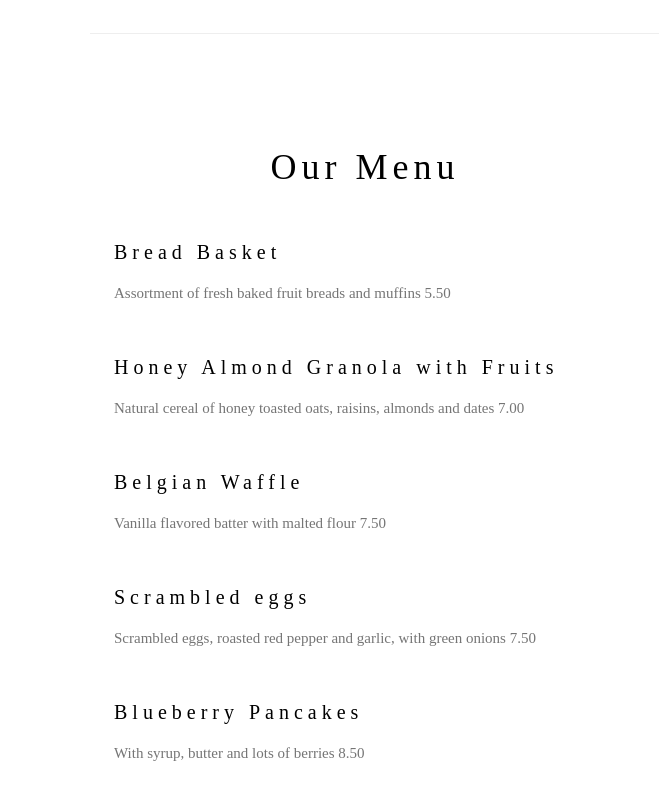
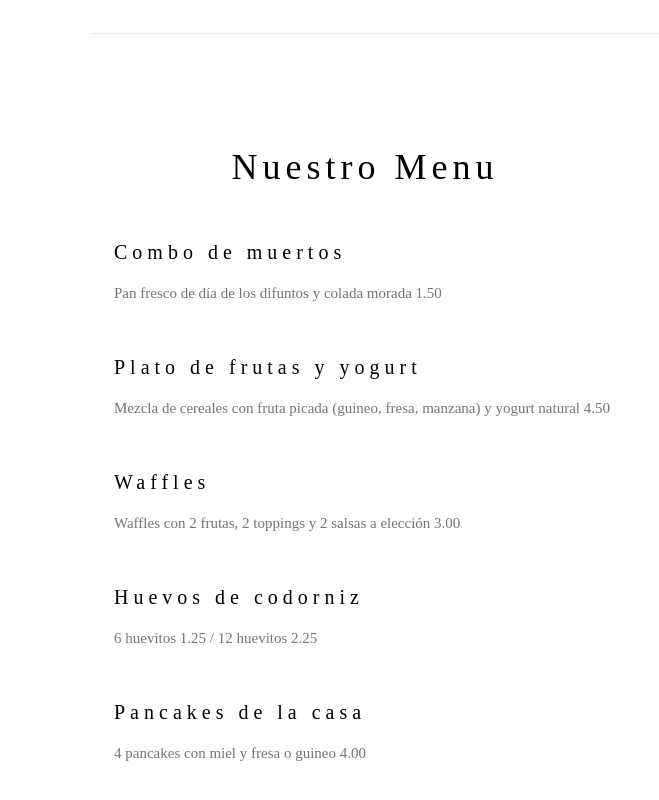
Before and after one commit to Jose-Pau2307/mi-proyecto-UTE, a plain HTML site: page index.html in a window 1280 px wide. Shown: the part 674-1474 px from the top of the page, 0-659 px from the left. Drawn offline with nearby package versions, Linux system fonts and the light colour scheme.

Commit message:
cambio menu

```diff
--- a/index.html
+++ b/index.html
@@ -58,21 +58,21 @@ h1, h2, h3, h4, h5, h6 {
   <!-- Menu Section -->
   <div class="w3-row w3-padding-64" id="menu">
     <div class="w3-col l6 w3-padding-large">
-      <h1 class="w3-center">Our Menu</h1><br>
-      <h4>Bread Basket</h4>
-      <p class="w3-text-grey">Assortment of fresh baked fruit breads and muffins 5.50</p><br>
+      <h1 class="w3-center">Nuestro Menu</h1><br>
+      <h4>Combo de muertos</h4>
+      <p class="w3-text-grey">Pan fresco de día de los difuntos y colada morada 1.50</p><br>
 
-      <h4>Honey Almond Granola with Fruits</h4>
-      <p class="w3-text-grey">Natural cereal of honey toasted oats, raisins, almonds and dates 7.00</p><br>
+      <h4>Plato de frutas y yogurt</h4>
+      <p class="w3-text-grey">Mezcla de cereales con fruta picada (guineo, fresa, manzana) y yogurt natural 4.50</p><br>
 
-      <h4>Belgian Waffle</h4>
-      <p class="w3-text-grey">Vanilla flavored batter with malted flour 7.50</p><br>
+      <h4>Waffles</h4>
+      <p class="w3-text-grey">Waffles con 2 frutas, 2 toppings y 2 salsas a elección 3.00</p><br>
 
-      <h4>Scrambled eggs</h4>
-      <p class="w3-text-grey">Scrambled eggs, roasted red pepper and garlic, with green onions 7.50</p><br>
+      <h4>Huevos de codorniz</h4>
+      <p class="w3-text-grey">6 huevitos 1.25 / 12 huevitos 2.25</p><br>
 
-      <h4>Blueberry Pancakes</h4>
-      <p class="w3-text-grey">With syrup, butter and lots of berries 8.50</p>
+      <h4>Pancakes de la casa</h4>
+      <p class="w3-text-grey">4 pancakes con miel y fresa o guineo 4.00</p>
     </div>
 
     <div class="w3-col l6 w3-padding-large">
```
